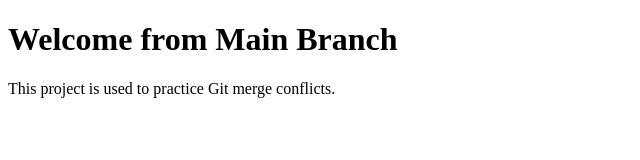
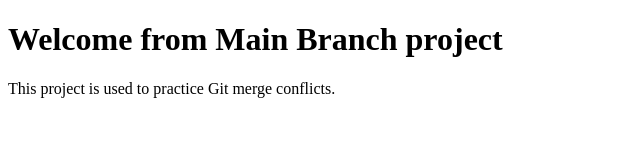
Before and after one commit to saraamir202216-prog/conflict-demo-website, a plain HTML site: page index.html in a window 1280 px wide. Shown: the whole page, without its empty margins (0-640 px from the left). Drawn offline with Linux system fonts and the light colour scheme.

Commit message:
Update heading in main branch project

```diff
--- a/index.html
+++ b/index.html
@@ -4,7 +4,7 @@
 <title>Conflict Demo Website</title>
 </head>
 <body>
-<h1>Welcome from Main Branch</h1>
+<h1>Welcome from Main Branch project</h1>
 <p>This project is used to practice Git merge conflicts.</p>
 </body>
 </html>
```
